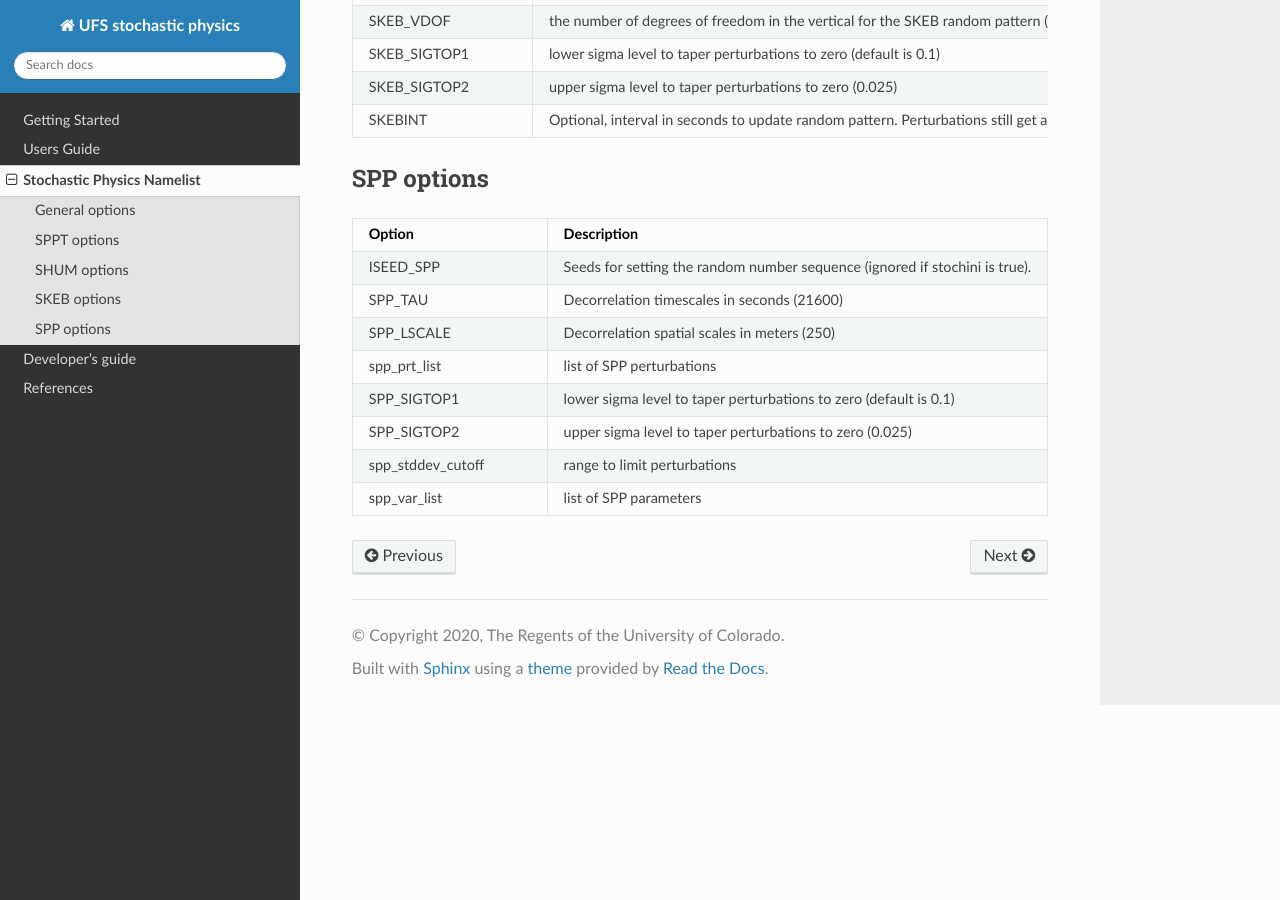
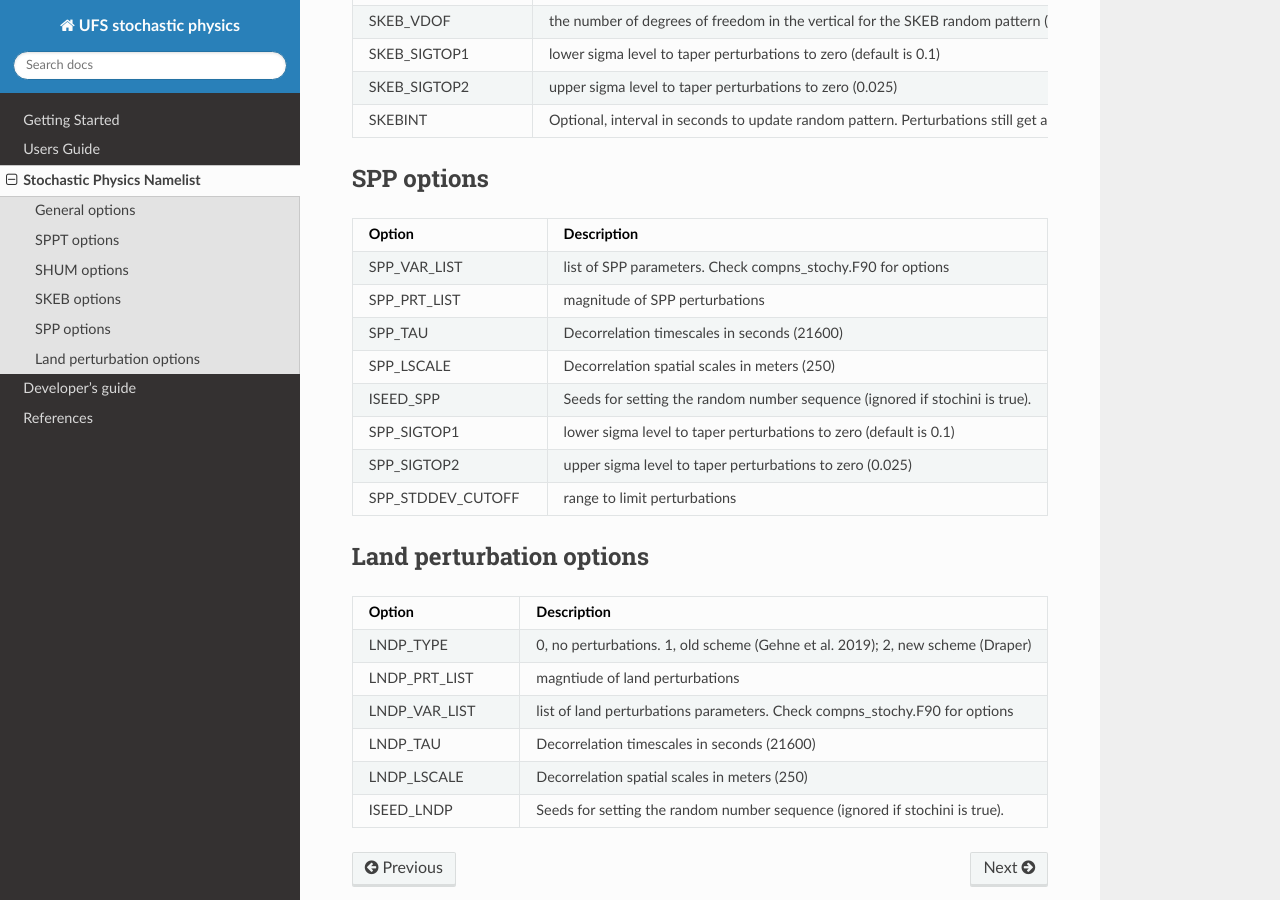
Before and after one commit to NOAA-PSL/stochastic_physics, a Sphinx documentation site: the page built from docs/source/namelist_options.rst, in a window 1280 px wide and 900 px high, scrolled down 1781 px. Built offline with Sphinx 7.4.7 and the Read the Docs theme 2.0.0, drawn with Linux system fonts in a browser that asks for light colours.

Commit message:
more documentation updates

```diff
--- a/docs/source/namelist_options.rst
+++ b/docs/source/namelist_options.rst
@@ -80,11 +80,25 @@
    :header: "Option", "Description"
    :widths: 30, 50
 
-   "ISEED_SPP", "Seeds for setting the random number sequence (ignored if stochini is true)."
+   "SPP_VAR_LIST", "list of SPP parameters. Check compns_stochy.F90 for options"
+   "SPP_PRT_LIST", "magnitude of SPP perturbations"
    "SPP_TAU", "Decorrelation timescales in seconds (21600)"
    "SPP_LSCALE", "Decorrelation spatial scales in meters  (250)"
-   "spp_prt_list", "list of SPP perturbations"
+   "ISEED_SPP", "Seeds for setting the random number sequence (ignored if stochini is true)."
    "SPP_SIGTOP1", "lower sigma level to taper perturbations to zero (default is 0.1)"
    "SPP_SIGTOP2", "upper sigma level to taper perturbations to zero (0.025)"
-   "spp_stddev_cutoff", "range to limit perturbations"
-   "spp_var_list", "list of SPP parameters"
+   "SPP_STDDEV_CUTOFF", "range to limit perturbations"
+
+Land perturbation options
+""""""""""""
+
+.. csv-table::
+   :header: "Option", "Description"
+   :widths: 30, 50
+
+   "LNDP_TYPE", "0, no perturbations. 1, old scheme (Gehne et al. 2019); 2, new scheme (Draper)"
+   "LNDP_PRT_LIST", "magntiude of land perturbations"
+   "LNDP_VAR_LIST", "list of land perturbations parameters. Check compns_stochy.F90 for options"
+   "LNDP_TAU", "Decorrelation timescales in seconds (21600)"
+   "LNDP_LSCALE", "Decorrelation spatial scales in meters  (250)"
+   "ISEED_LNDP", "Seeds for setting the random number sequence (ignored if stochini is true)."
--- a/docs/source/users_guide.rst
+++ b/docs/source/users_guide.rst
@@ -15,4 +15,8 @@
 
 Due to the model’s numerics, any stochastic perturbation needs to be correlated in space and time in order to have the desired effect of upscale growth of the perturbations. This is achieved by creating a random pattern that has a specified decorrelation length-scale and is a first order auto-regressive process AR(1) in time with a specified decorrelation time-scale.  (The CA random pattern generator also satisfies this condition)
 
-Currently the Land surface perturbations and cellular automata are not supported at the workflow level.
+Cellular automata is enabled through the physics namelist
+
+The land surface perturbation options are only available to NOAH and RUC-LSM land models.
+
+Stochastic Paramter Perturbation (SPP) is avaiable for the FV3_HRRR physics suite
```
